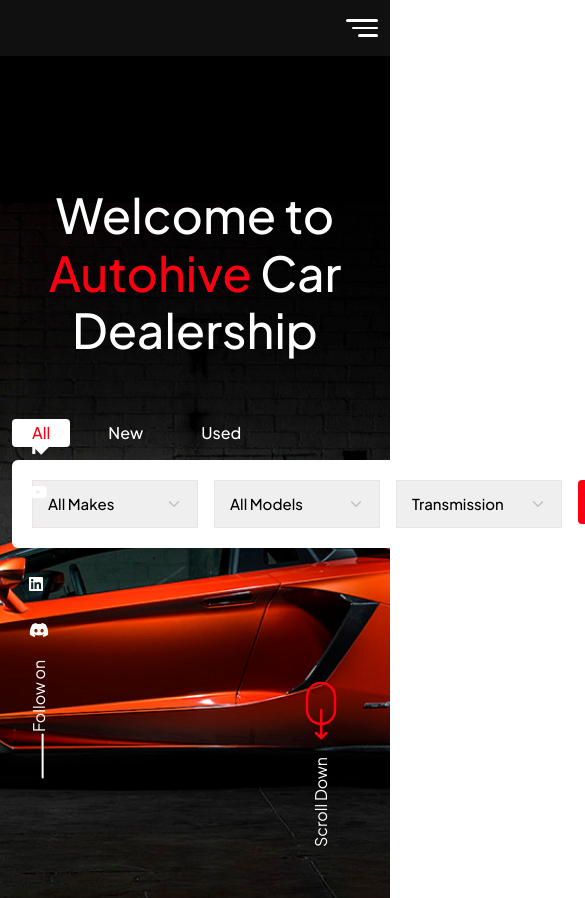
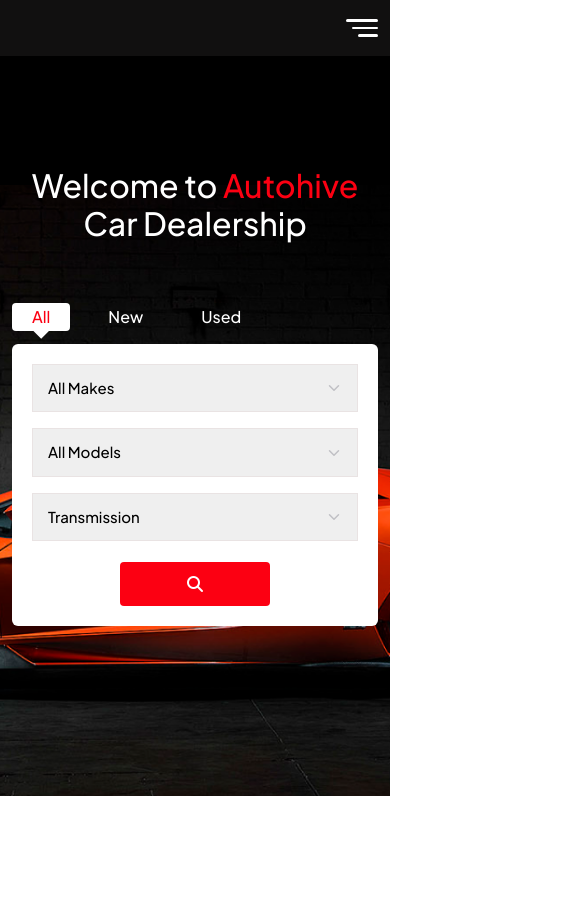
Before and after one commit to Exceseo/AutoHive, a plain HTML site: page index.html in a window 390 px wide. Shown: the top 898 px of the page, 585 px wide, since content can reach past the window. After the commit the page ends 844 px from the top, so only its background shows below. Drawn offline with Linux system fonts and the light colour scheme; files whose address does not match are found by name; a web font is replaced by a local one.

Commit message:
full responsive header&hero

```diff
--- a/assets/sass/base/_mixin.scss
+++ b/assets/sass/base/_mixin.scss
@@ -1,3 +1,8 @@
+@mixin screen-392 {
+    @media (max-width: 400px) {
+        @content;
+    }
+}
 @mixin screen-400 {
     @media (max-width: 400px) {
         @content;
--- a/assets/sass/base/_typography.scss
+++ b/assets/sass/base/_typography.scss
@@ -14,6 +14,9 @@ h1,h2,h3,h4,h5,h6{
 h1 {
     font-size: 60px;
     @include screen-992 {
+        font-size: 58px;
+    }
+    @include screen-768 {
         font-size: 48px;
     }
 }
--- a/assets/sass/pages/_index-1.scss
+++ b/assets/sass/pages/_index-1.scss
@@ -3,12 +3,27 @@
     background: url(../images/hero.png) no-repeat top center;
     background-size: cover;
     padding: 130px 0 350px;
+    @include screen-992 {
+        padding: 130px 0 220px;
+    }
+    @include screen-576 {
+        padding: 110px 0 170px
+    }
     .hero-title{
         h1{
             color: $white-color;
             text-align: center;
-            max-width: 630px;
+            max-width: 700px;
             margin: 0 auto;
+            @include screen-576 {
+                font-size: 42px;
+            }
+            @include screen-460 {
+                font-size: 36px;
+            }
+            @include screen-400 {
+                font-size: 32px;
+            }
         }
     }
 
@@ -34,13 +49,19 @@
         form{
             padding: 20px;
             background: $white-color;
-            width: 630px;
+            max-width: 650px;
             margin: 0 auto;
             border-radius: 6px;
+            @include screen-992 {
+                margin: 0;
+            }
 
             .all-in-here-form{
                 width: 100%;
                 display: flex;
+                @include screen-768 {
+                    flex-direction: column;
+                }
                 .hero-select{
                     width: 100%;
                     border: 1px solid $border-color2;
@@ -73,12 +94,19 @@
                     background: #000;
                     color: $primary-color;
                 }
+                @include screen-768 {
+                    width: 150px;
+                    margin: 5px auto 0;
+                }
             }
 
         }
     }
     position: relative;
     .hero-left{
+        @include screen-992 {
+            display: none !important;
+        }
         position: absolute;
         left: 24px;
         bottom: 22%;
@@ -112,15 +140,17 @@
                     transform: rotate(270deg);
                     border-radius: 1px;
                 }
-        }}
+        }
+
+    }
     }
     .hero-right-arrows{
         position: absolute;
-        right: 24px;
+        right: 15px;
         bottom: 10%;
         @extend %tns;
         .icon-wrapeer {
-
+            font-size: 18px;
         }&:hover .hero-scrol-text{
             color: $primary-color;
         }
@@ -131,7 +161,9 @@
             color: $white-color;
 
         }
-
+        @include screen-992 {
+            display: none !important;
+        }
     }
 
 
--- a/assets/sass/theme/_them-class.scss
+++ b/assets/sass/theme/_them-class.scss
@@ -1,4 +1,10 @@
 /* Them Extra class*/
+
+@include screen-576{
+    // .container{
+    //     padding: 0 20px !important;
+    // }
+}
 
 .autohive{
     color: $primary-color;
```
Also changed, not shown: index.html (+0 -6 lines), assets/css/style.css, 1 other file.
